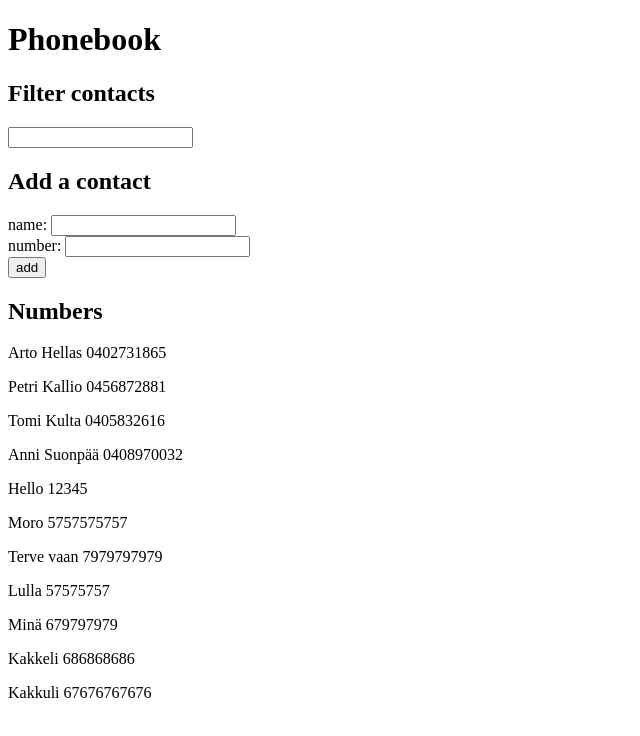
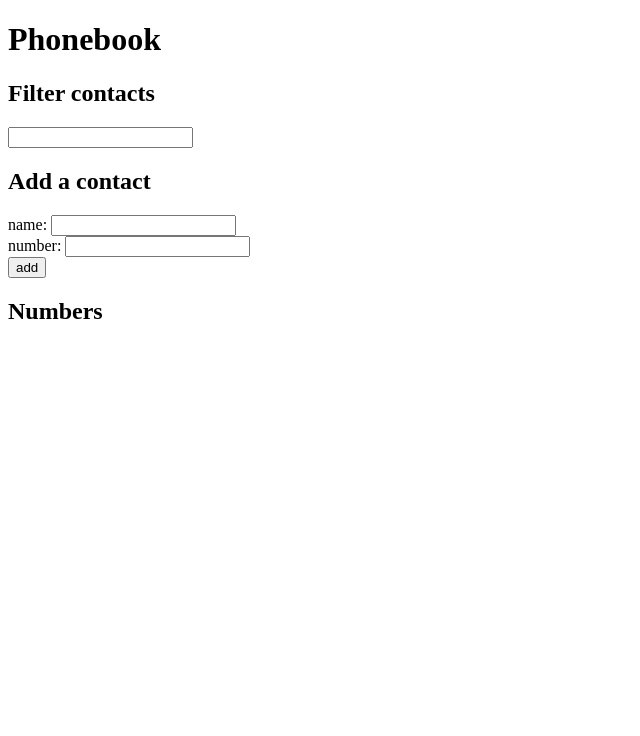
Before and after one commit to Jokemon-coder/FullStackOpen2, a React (Vite) app in the folder PhoneBook/: page / in a window 1280 px wide. Shown: the top 736 px of the page, without its empty margins (0-640 px from the left). Built offline with nearby package versions, Linux system fonts and the light colour scheme; data requests are answered from the project's data file.

Commit message:
Task 2.14 done

```diff
--- a/PhoneBook/db.json
+++ b/PhoneBook/db.json
@@ -1,59 +1,3 @@
 {
-  "persons": [
-    {
-      "name": "Arto Hellas",
-      "number": "0402731865",
-      "id": 1
-    },
-    {
-      "name": "Petri Kallio",
-      "number": "0456872881",
-      "id": 2
-    },
-    {
-      "name": "Tomi Kulta",
-      "number": "0405832616",
-      "id": 3
-    },
-    {
-      "name": "Anni Suonpää",
-      "number": "0408970032",
-      "id": 4
-    },
-    {
-      "name": "Hello",
-      "number": "12345",
-      "id": 5
-    },
-    {
-      "name": "Moro",
-      "number": "5757575757",
-      "id": 6
-    },
-    {
-      "name": "Terve vaan",
-      "number": "7979797979",
-      "id": 7
-    },
-    {
-      "name": "Lulla",
-      "number": "57575757",
-      "id": 8
-    },
-    {
-      "name": "Minä",
-      "number": "679797979",
-      "id": 9
-    },
-    {
-      "name": "Kakkeli",
-      "number": "686868686",
-      "id": 10
-    },
-    {
-      "name": "Kakkuli",
-      "number": "67676767676",
-      "id": 11
-    }
-  ]
+  "persons": []
 }
--- a/PhoneBook/src/App.jsx
+++ b/PhoneBook/src/App.jsx
@@ -2,7 +2,6 @@ import { useEffect, useState } from 'react'
 import ContactForm from './Components/ContactForm'
 import Contacts from './Components/Contacts'
 import Filter from './Components/Filter'
-import axios from 'axios'
 import notes from './Services/notes'
 
 const App = () => {
@@ -13,13 +12,28 @@ const App = () => {
   const GetAllContacts = () => {
     notes.GetAll().then((personsData) => {
       setPersons(personsData);
+      console.log(persons);
     });
   }
 
   const AddNewContact = (newContact) => {
-    notes.AddContact(newContact).then(() => {
-      GetAllContacts();
-    })
+    if(persons.filter(person => person.id === newContact.id))
+    {
+      const changedNewContact = {...newContact, id: newContact++}
+      notes.AddContact(changedNewContact).then(() => {
+        GetAllContacts();
+      }).catch((e) => {
+        console.log(e.response.data);
+      })
+    }
+    else
+    {
+      notes.AddContact(newContact).then(() => {
+        GetAllContacts();
+      }).catch((e) => {
+        console.log(e.response.data);
+      })
+    }
   }
 
   useEffect(() => {
@@ -75,6 +89,23 @@ const App = () => {
 
   }
 
+  const DeleteContact = (contactId) => {
+    notes.GetAll();
+    const contactUrl = `http://localhost:3000/persons/${contactId}`;
+    persons.forEach((person) => {
+      //console.log(person);
+    })
+    const contact = persons.find(n => n.id === contactId);
+    //console.log(contact);
+
+    notes.DeleteContact(contactId).then(() => {
+      notes.GetAll().then((res => {
+        console.log(res);
+        setPersons(res);
+      }))
+
+    })}
+
   const [filtered, setFiltered] = useState(persons);
 
   const FilterContacts = (e) => {
@@ -87,7 +118,9 @@ const App = () => {
 
   let mappedFiltered = filtered.map((f) => {
     return (
-      <p key={f.id}>{f.name} {f.number}</p>
+      <div key={f.id}>
+        <p>{f.name} {f.number}</p><button onClick={() => DeleteContact(f.id)}>Delete</button>
+      </div>
     )
   })
 
--- a/PhoneBook/src/Services/notes.js
+++ b/PhoneBook/src/Services/notes.js
@@ -13,4 +13,8 @@ const AddContact = (contact) => {
     return axios.post(baseUrl, contact);
 }
 
-export default {GetAll, AddContact};
+const DeleteContact = (contactId) => {
+    return axios.delete(`${baseUrl}/${contactId}`);
+}
+
+export default {GetAll, AddContact, DeleteContact};
```
